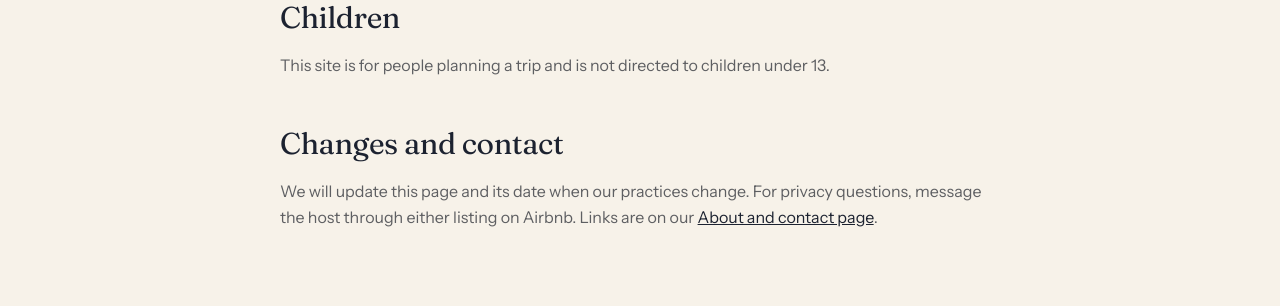
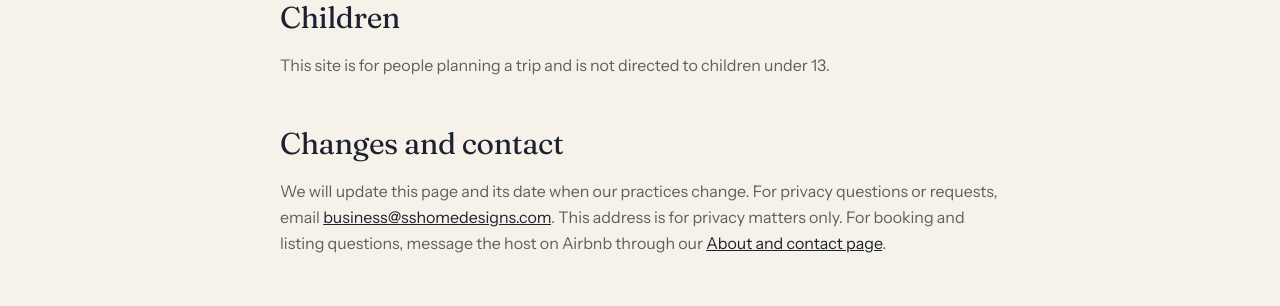
Before and after one commit to spencer9714/sshome, a Next.js app: page /privacy in a window 1280 px wide. Shown: the part 2909-3215 px from the top of the page. Built offline with nearby package versions, Linux system fonts and the light colour scheme; no server answers.

Commit message:
feat: add privacy contact email
Co-Authored-By: Claude Opus 5.5 <noreply@anthropic.com>

```diff
--- a/src/app/(en)/privacy/page.tsx
+++ b/src/app/(en)/privacy/page.tsx
@@ -135,8 +135,10 @@ export default function PrivacyPage() {
       <section className="mt-12">
         <h2 className="text-3xl">Changes and contact</h2>
         <p className="mt-4 leading-relaxed text-stone">
-          We will update this page and its date when our practices change. For privacy questions, message the host
-          through either listing on Airbnb. Links are on our <a href="/about" className={linkClass}>About and contact page</a>.
+          We will update this page and its date when our practices change. For privacy questions or requests, email{' '}
+          <a href="mailto:business@sshomedesigns.com" className={linkClass}>business@sshomedesigns.com</a>. This address is
+          for privacy matters only. For booking and listing questions, message the host on Airbnb through our{' '}
+          <a href="/about" className={linkClass}>About and contact page</a>.
         </p>
       </section>
     </article>
--- a/src/app/(zh)/zh-tw/privacy/page.tsx
+++ b/src/app/(zh)/zh-tw/privacy/page.tsx
@@ -126,7 +126,7 @@ export default function ChinesePrivacyPage() {
       <section className="mt-12">
         <h2 className="text-3xl">政策變更與聯絡方式</h2>
         <p className="mt-4 leading-relaxed text-stone">
-          如果我們的做法有所改變，會更新本頁和日期。隱私相關問題，請透過 Airbnb 上任一間房源傳訊息給房東；連結在<a href="/zh-tw/about" className={linkClass}>關於與聯絡頁面</a>。
+          如果我們的做法有所改變，會更新本頁和日期。隱私相關問題或請求，請寄信到 <a href="mailto:business@sshomedesigns.com" className={linkClass}>business@sshomedesigns.com</a>。這個信箱僅受理隱私事務；訂房和房源問題，請從<a href="/zh-tw/about" className={linkClass}>關於與聯絡頁面</a>前往 Airbnb 傳訊息給房東。
         </p>
       </section>
     </article>
```
